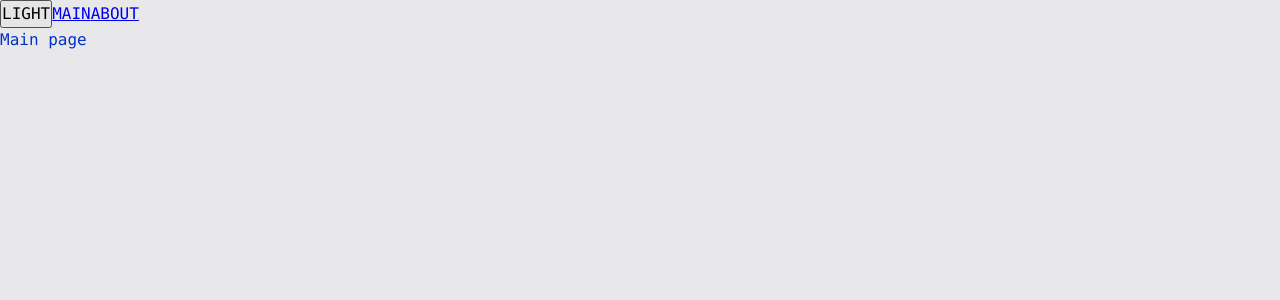
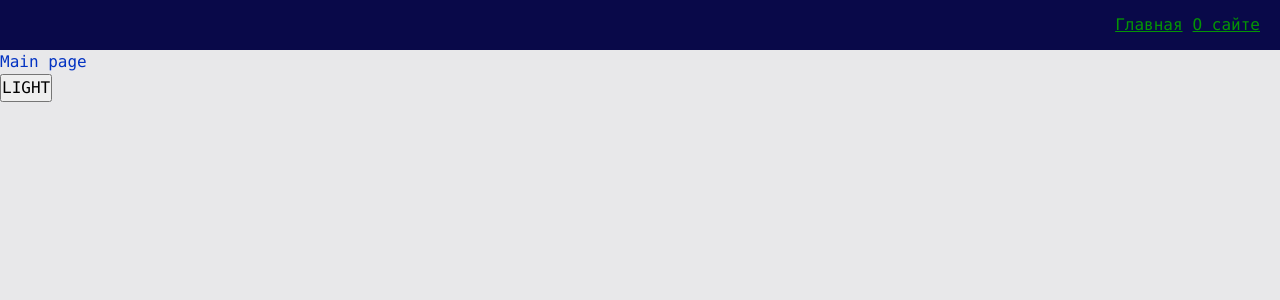
Before and after one commit to sarda10v/production-project, a React app: page / in a window 1280 px wide. Shown: the top 300 px of the page. Built offline with nearby package versions, Linux system fonts and the light colour scheme.

Commit message:
feat: создал первый виджет Navbar, добавил ui компонент AppLink (Link) и возможность менять тему у Link

```diff
--- a/src/app/App.tsx
+++ b/src/app/App.tsx
@@ -5,17 +5,17 @@ import { classNames } from "shared/lib/classNames/classNames";
 import { useTheme } from "app/providers/ThemeProvider";
 import { Theme } from "app/providers/ThemeProvider/lib/ThemeContext";
 import { AppRouter } from "./providers/router";
+import { Navbar } from "widgets/Navbar";
 
 const App = () => {
   const { theme, toggleTheme } = useTheme();
   return (
     <div className={classNames("app", {}, [theme])}>
+      <Navbar />
+      <AppRouter />
       <button onClick={toggleTheme}>
         {theme === Theme.DARK ? "DARK" : "LIGHT"}
       </button>
-      <Link to={"/"}>MAIN</Link>
-      <Link to={"/about"}>ABOUT</Link>
-      <AppRouter />
     </div>
   );
 };
--- a/src/app/styles/themes/dark.scss
+++ b/src/app/styles/themes/dark.scss
@@ -1,6 +1,10 @@
 .app.dark {
-  --bg-color: #0e0e75;
+  --bg-color: #090949;
+  --inverted-bg-color: #e8e8ea;
 
   --primary-color: #049604;
   --secondary-color: #04ff04;
+
+  --inverted-primary-color: #0232c2;
+  --inverted-secondary-color: #0051ff;
 }
--- a/src/app/styles/themes/normal.scss
+++ b/src/app/styles/themes/normal.scss
@@ -1,6 +1,9 @@
 .app.light {
   --bg-color: #e8e8ea;
+  --inverted-bg-color: #090949;
 
   --primary-color: #0232c2;
   --secondary-color: #0449e0;
+  --inverted-primary-color: #049604;
+  --inverted-secondary-color: #04ff04;
 }
--- a/src/app/styles/variables/global.scss
+++ b/src/app/styles/variables/global.scss
@@ -8,4 +8,7 @@
   --font-size-l: 24px;
   --font-line-l: 32px;
   --font-l: var(--font-size-l) / var(--font-line-l) var(--font-family-main);
+
+  // Размеры
+  --navbar-height: 50px;
 }
--- a/src/index.tsx
+++ b/src/index.tsx
@@ -1,7 +1,7 @@
 import { render } from "react-dom";
 import { BrowserRouter } from "react-router-dom";
 import App from "./app/App";
-import {ThemeProvider} from "app/providers/ThemeProvider";
+import { ThemeProvider } from "app/providers/ThemeProvider";
 
 render(
   <BrowserRouter>
--- a/src/shared/lib/classNames/classNames.ts
+++ b/src/shared/lib/classNames/classNames.ts
@@ -3,12 +3,12 @@ type Mods = Record<string, boolean | string>;
 
 export function classNames(
   cls: string, // главный класс
-  mods: Mods, // объект с модами, где ключ - название класса, а значение boolean флаг (если true, то флаг добавляется)
-  additional: string[] // массив дополнительных классов
+  mods: Mods = {}, // объект с модами, где ключ - название класса, а значение boolean флаг (если true, то флаг добавляется)
+  additional: string[] = [] // массив дополнительных классов
 ): string {
   return [
     cls,
-    ...additional,
+    ...additional.filter(Boolean),
     ...Object.entries(mods)
       .filter(([className, value]) => Boolean(value))
       .map(([className]) => className),
--- /dev/null
+++ b/src/shared/ui/AppLink/AppLink.module.scss
@@ -0,0 +1,11 @@
+.AppLink {
+  color: var(--primary-color);
+}
+
+.primary {
+  color: var(--primary-color);
+}
+
+.secondary {
+  color: var(--inverted-primary-color);
+}
--- /dev/null
+++ b/src/shared/ui/AppLink/AppLink.tsx
@@ -0,0 +1,34 @@
+import { Link, LinkProps } from "react-router-dom";
+import { classNames } from "shared/lib/classNames/classNames";
+import cls from "./AppLink.module.scss";
+import { FC } from "react";
+
+export enum AppLinkTheme {
+  PRIMARY = "primary",
+  SECONDARY = "secondary",
+}
+
+interface AppLinkProps extends LinkProps {
+  className?: string;
+  theme?: AppLinkTheme;
+}
+
+export const AppLink: FC<AppLinkProps> = (props) => {
+  const {
+    to,
+    className,
+    children,
+    theme = AppLinkTheme.PRIMARY,
+    ...otherProps
+  } = props;
+
+  return (
+    <Link
+      to={to}
+      {...otherProps}
+      className={classNames(cls.AppLink, {}, [className, cls[theme]])}
+    >
+      {children}
+    </Link>
+  );
+};
--- /dev/null
+++ b/src/widgets/Navbar/index.ts
@@ -0,0 +1,3 @@
+import { Navbar } from "./ui/Navbar";
+
+export { Navbar };
--- /dev/null
+++ b/src/widgets/Navbar/ui/Navbar.module.scss
@@ -0,0 +1,17 @@
+.Navbar {
+  width: 100%;
+  height: var(--navbar-height);
+
+  background: var(--inverted-bg-color);
+
+  display: flex;
+  align-items: center;
+  justify-content: center;
+  padding: 20px;
+
+  .links {
+    display: flex;
+    gap: 10px;
+    margin-left: auto;
+  }
+}
--- /dev/null
+++ b/src/widgets/Navbar/ui/Navbar.tsx
@@ -0,0 +1,18 @@
+import { classNames } from "shared/lib/classNames/classNames";
+import { AppLink } from "shared/ui/AppLink/AppLink";
+import cls from "./Navbar.module.scss";
+import { AppLinkTheme } from "shared/ui/AppLink/AppLink";
+interface NavbarProps {
+  className?: string;
+}
+
+export const Navbar = ({ className }: NavbarProps) => {
+  return (
+    <div className={classNames(cls.Navbar, {}, [className])}>
+      <div className={cls.links}>
+        <AppLink theme={AppLinkTheme.SECONDARY} to={"/"}>Главная</AppLink>
+        <AppLink theme={AppLinkTheme.SECONDARY} to={"/about"}>О сайте</AppLink>
+      </div>
+    </div>
+  );
+};
```
